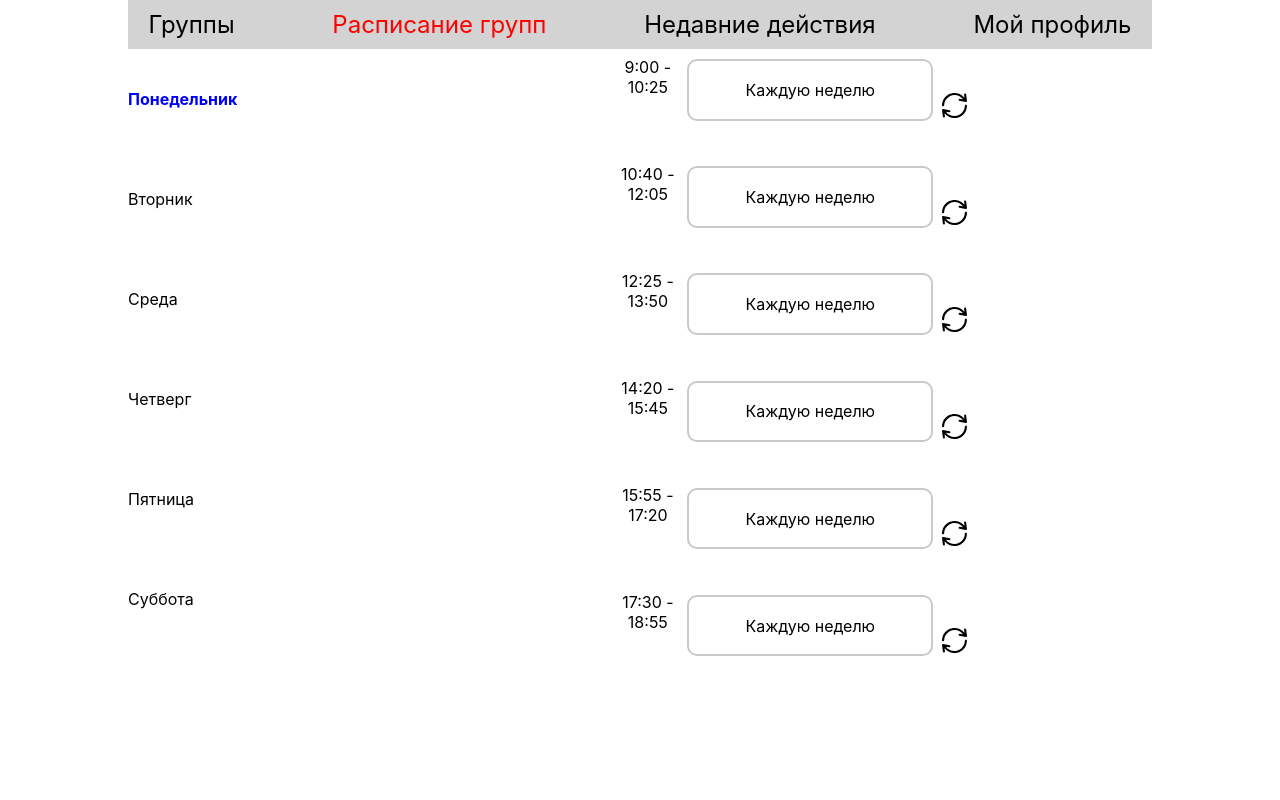
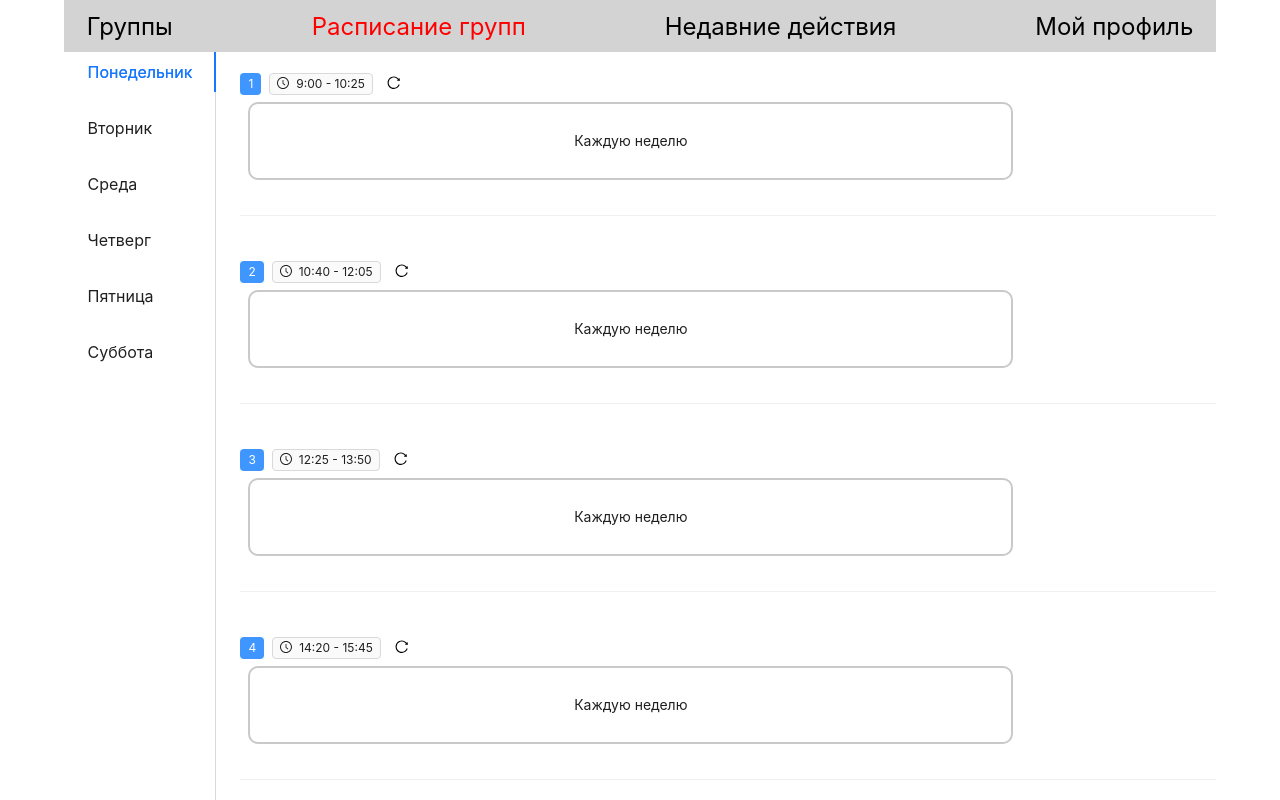
Before and after one commit to avolnation/diploma-work-frontend, a React (Create React App) app: page /schedule-by-group in a window 1280 px wide. Shown: the top 800 px of the page. Built offline with nearby package versions, Linux system fonts and the light colour scheme.

Commit message:
Изменение внешнего вида и стилей ScheduleDivider

```diff
--- a/src/pages/modal/Modal.js
+++ b/src/pages/modal/Modal.js
@@ -26,7 +26,7 @@ const ModalWindow = (props) => {
             <>
             <Form>
                 <Form.Item>
-                    <Input placeholder='День недели(тут будет Select)'></Input>
+                    <Input placeholder='День недели(залоченный select)'></Input>
                 </Form.Item>
                 <Form.Item>
                     <Radio.Group value={checkedWeek}>
@@ -36,7 +36,7 @@ const ModalWindow = (props) => {
                     </Radio.Group>
                 </Form.Item>
                 <Form.Item>
-                    <Input placeholder='Группа(тут тоже Select)'></Input>
+                    <Input placeholder='Группа(тут тоже залоченный Select)'></Input>
                 </Form.Item>
                 <Form.Item>
                     <Input placeholder='И тут Select'></Input>
--- a/src/pages/schedule-by-group/ScheduleByGroup.js
+++ b/src/pages/schedule-by-group/ScheduleByGroup.js
@@ -3,6 +3,7 @@ import "./ScheduleByGroup.css"
 
 import { useState } from "react";
 import ScheduleDivider from "./ScheduleDivider";
+import { Tabs } from "antd";
 
 const Groups = () =>{
 
@@ -19,18 +20,21 @@ const Groups = () =>{
             <span className="header-item">Мой профиль</span>
           </div>
           {/* <div style={{"display": "flex"}}> */}
-            <div id="day-choose-block" style={{"display": "inline-block", "width": "30%"}}>
-              {/* <span>Выбор дня недели</span> */}
-              <div id="day-choose-block-items" style={{"display": "flex"}}>
-                {daysOfTheWeek.map(el => {
-                  return (<span class={ selectedDayOfTheWeek == el ? "active-day-of-the-week" : ""} style={{"display": "block"}} onClick={() => setSelectedDayOfTheWeek(el)}>
-                    {el}
-                  </span>)
+            <div id="day-choose-block" style={{"display": "inline-block", "width": "30%", "height": "500px"}}>
+              <Tabs
+                size="large"
+                tabPosition="left"
+                items={daysOfTheWeek.map(el => {
+                  return {
+                    label: `${el}`,
+                    key: el,
+                    children: <ScheduleDivider selectedDay={selectedDayOfTheWeek} daysOfTheWeek={daysOfTheWeek}/>}
                 })}
-              </div>
+              />
+
             </div>
             <div id="schedule-by-group" style={{"display": "inline-block", "width": "70%"}}>
-              <ScheduleDivider selectedDay={selectedDayOfTheWeek}/>
+
             </div>
           {/* </div> */}
 
--- a/src/pages/schedule-by-group/ScheduleDivider.css
+++ b/src/pages/schedule-by-group/ScheduleDivider.css
@@ -1,4 +1,5 @@
 .button-next-pair-mode {
+    display: inline-block;
     border: none;
     cursor: pointer;
     background: none;
@@ -6,23 +7,25 @@
 .button-next-pair-mode:hover{
     opacity: 0.5;
 }
-.button-next-pair-mode img {
-    width: 25px;
-    height: 25px;
-}
+/* .button-next-pair-mode img {
+    width: 15px;
+    height: 15px;
+} */
 .pair-time{
     padding-right:1%;
     text-align: center;
 }
 .pair-all-info {
     margin: 0 auto;
-    min-width: 50%;
+    min-width: 100%;
     max-width: fit-content;
 }
 .each-pair-section {
-    display: flex;
-    margin: 2% auto;
+    /* display: flex; */
+    display: inline-block;
+    margin: 2% 0;
     height: 100px;
+    width: 80%;
 }
 .schedule-one-button {
     line-height: 50px;
@@ -88,3 +91,6 @@
     border: 2px solid #4096ff;
     cursor: pointer;
 }
+.ant-tabs-tabpane {
+    width: 1000px;
+}
--- a/src/pages/schedule-by-group/ScheduleDivider.js
+++ b/src/pages/schedule-by-group/ScheduleDivider.js
@@ -1,12 +1,12 @@
 import "../../App.css"
 import "./ScheduleDivider.css"
 
+import { ClockCircleOutlined, ReloadOutlined } from '@ant-design/icons';
 import { useEffect, useState } from "react";
+import { Tag, Icon, Divider } from "antd"
 import Modal from "../modal/Modal";
 
-const ScheduleDivider = () =>{
-
-    // const [pairMode, setPairMode] = useState(0);
+const ScheduleDivider = (props) =>{
 
     const [pairModeByDays, setPairModeByDays] = useState([0, 0, 0, 0, 0, 0]);
     const [reloadPairModes, setReloadPairModes] = useState(false);
@@ -88,17 +88,22 @@ const ScheduleDivider = () =>{
                     return (
                         <>
                             <div className="each-pair-section">
-                                <span className="pair-time">{pairTime[index]}</span>
+                            <Tag icon color="#4096ff">
+                                {index + 1}
+                            </Tag>
+                            <Tag icon={<ClockCircleOutlined />} color="default">
+                                {pairTime[index]}
+                            </Tag>
+                            <button className="button-next-pair-mode" id={+index + 1} onClick={(e) => {switchPairMode(e, index); setReloadPairModes(!reloadPairModes)}}><ReloadOutlined /></button>
                                 {pairModeView(el)}
-                                <button className="button-next-pair-mode" id={+index + 1} onClick={(e) => {switchPairMode(e, index); setReloadPairModes(!reloadPairModes)}}><img src="./next-pair-mode.svg"/></button>
+
                             </div>
-
+                            <Divider />
                         </>
                     )
                 })
             }
-
-            <Modal subgroup={subgroup} weekParity={weekParity} show={showModal} modalHandleOk={modalHandleOk} modalHandleCancel={modalHandleCancel}/>
+            <Modal subgroup={subgroup} weekParity={weekParity} show={showModal} modalHandleOk={modalHandleOk} modalHandleCancel={modalHandleCancel} daysOfTheWeek={props.daysOfTheWeek}/>
         </div>
     );
   }
```
